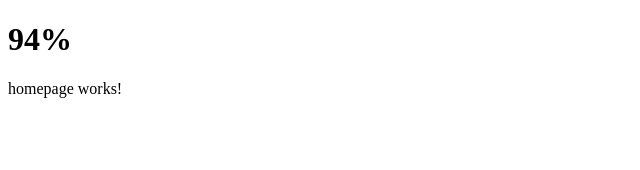
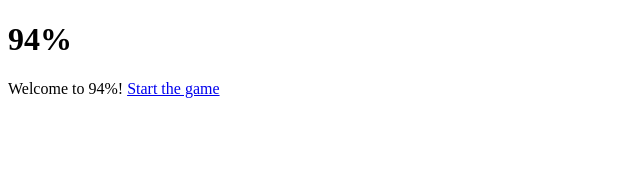
Before and after one commit to obsidianart/game94, an Angular app: page / in a window 1280 px wide. Shown: the top 170 px of the page, without its empty margins (0-640 px from the left). Built offline with nearby package versions, Linux system fonts and the light colour scheme.

Commit message:
Add button on the home page to go to the game

```diff
--- a/src/app/app.module.ts
+++ b/src/app/app.module.ts
@@ -25,6 +25,10 @@
         component: HomepageComponent
       },
       {
+        path: 'game',
+        redirectTo: '/game/fruits'
+      },
+      {
         path: 'game/:levelName',
         component: GameComponent
       }
--- a/src/app/homepage/homepage.component.html
+++ b/src/app/homepage/homepage.component.html
@@ -1,3 +1,4 @@
 <p>
-  homepage works!
+  	Welcome to 94%!
+	<a [routerLink]="['/game/']" >Start the game</a>
 </p>
```
